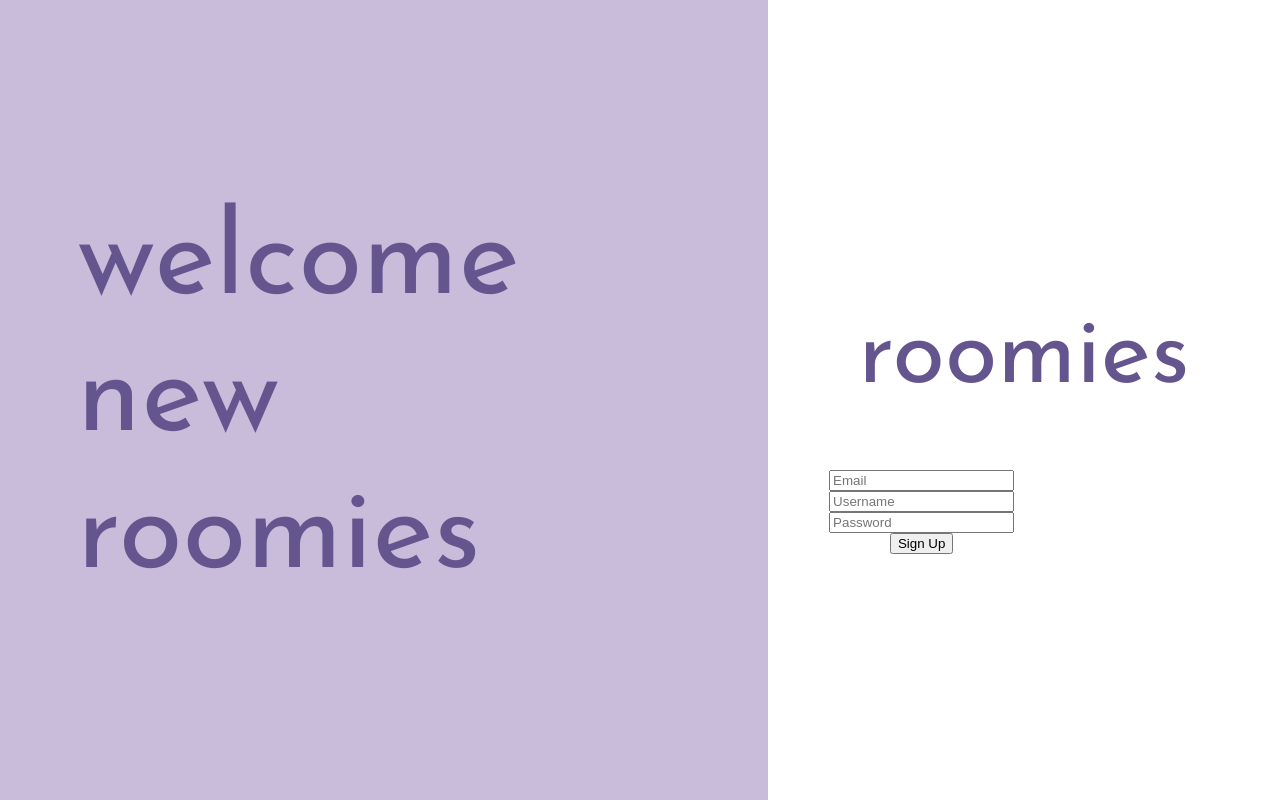
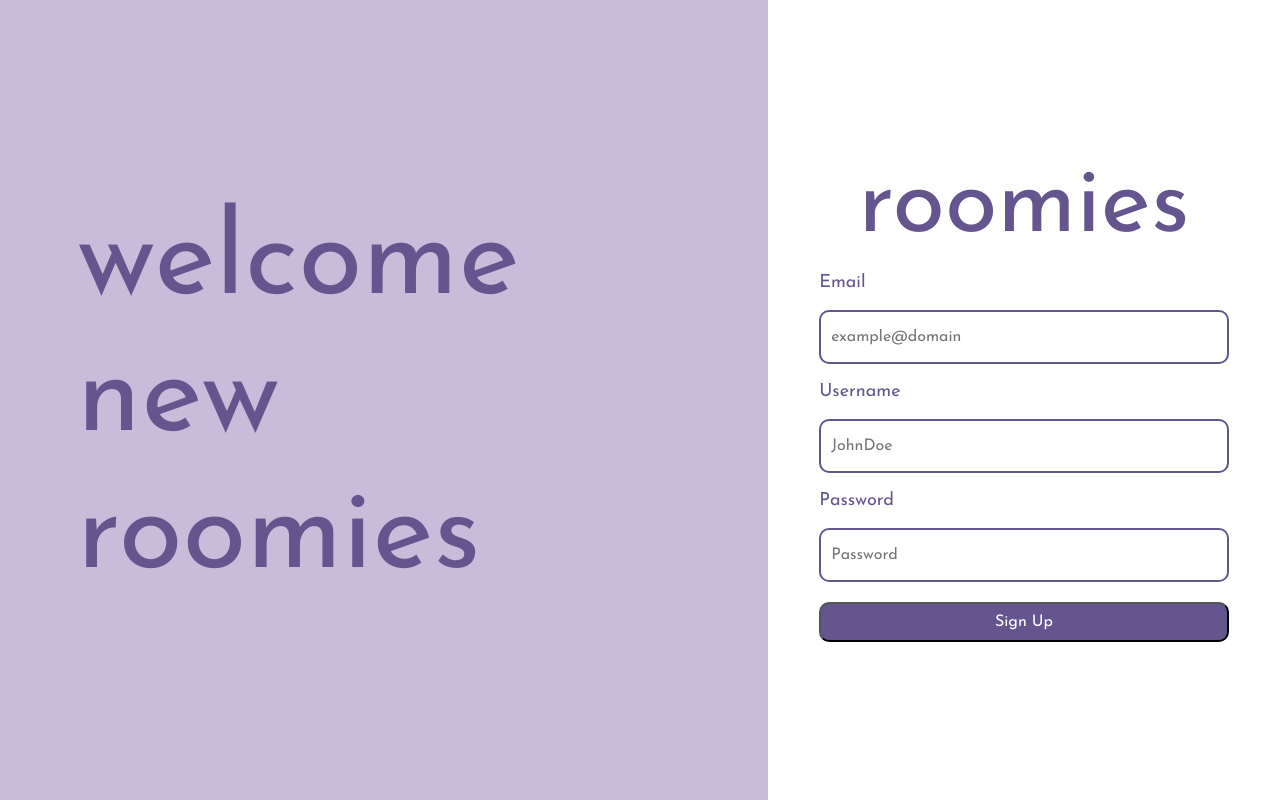
Before and after one commit to Chemplo/HackCanada, a React (Create React App) app in the folder roomies/: page /signup in a window 1280 px wide. Built offline with nearby package versions, Linux system fonts and the light colour scheme.

Commit message:
login test

```diff
--- a/roomies/src/components/AuthContext.js
+++ b/roomies/src/components/AuthContext.js
@@ -6,21 +6,29 @@ export function AuthProvider({ children }) {
     const [user, setUser] = useState(null); // Store user data
 
     // Login function
-    const login = async (email, password) => {
+    const login = async (userData) => {
         try {
-            const response = await fetch("http://localhost:5000/login", {
+            const response = await fetch("http://127.0.0.1:5000/signup", {
                 method: "POST",
-                headers: { "Content-Type": "application/json" },
-                body: JSON.stringify({ email, password }),
+                headers: {
+                    "Content-Type": "application/json",
+                },
+                body: JSON.stringify(userData),
             });
 
             const data = await response.json();
-            if (data.token) {
+
+            if (response.ok) {
+                console.log("User logged in successfully:", data);
+                if (data.token) {
                 localStorage.setItem("token", data.token);
-                setUser(data.user); // Set user data
+                setUser(data.user);
+            }
+            } else {
+                console.error("Login error:", data.error);
             }
         } catch (error) {
-            console.error("Login failed", error);
+            console.error("Error:", error);
         }
     };
 
--- a/roomies/src/pages/Login.js
+++ b/roomies/src/pages/Login.js
@@ -1,6 +1,20 @@
 import './Login.css';
+import { useState } from "react";
+import { useAuth } from "../components/AuthContext";
+import { useNavigate, Link } from "react-router-dom";
 
 function Login() {
+
+    const { login } = useAuth();
+    const [email, setEmail] = useState("");
+    const [password, setPassword] = useState("");
+    const navigate = useNavigate();
+
+    const handleSubmit = async (e) => {
+        e.preventDefault();
+        await login(email, password);
+        navigate("/"); // Redirect to home on success
+    };
 
     return (
         <>
@@ -12,7 +26,12 @@ function Login() {
             </div>
         </div>
         <div className="right">
-
+        <h2>Login</h2>
+            <form onSubmit={handleSubmit}>
+                <input type="email" placeholder="Email" value={email} onChange={(e) => setEmail(e.target.value)} required />
+                <input type="password" placeholder="Password" value={password} onChange={(e) => setPassword(e.target.value)} required />
+                <button type="submit">Login</button>
+            </form>
         </div>
         </>
     );
--- a/roomies/src/pages/Signup.css
+++ b/roomies/src/pages/Signup.css
@@ -31,6 +31,7 @@
     height: 100%;
     flex-direction: column;
     justify-content: center;
+    align-items: center;
 }
 
 .right-text {
@@ -43,13 +44,47 @@
     font-size: 96px;
     color: #65558F;
     font-weight: 400;
+    text-decoration: none;
 }
 
 .form {
     display: flex;
     position: relative;
     flex-direction: column;
-    width: 60%;
+    width: 80%;
+}
+
+.email-text, .username-text, .password-text {
+    display: flex;
+    position: relative;
+    color: #65558F;
+    font-family: "Josefin Sans", sans-serif;
+    font-size: 18px;
+}
+
+.email, .username, .password {
+    display: flex;
+    position: relative;
+    border: 2px solid #65558F;
+    border-radius: 10px;
+    height: 30px;
+    font-family: "Josefin Sans", sans-serif;
+    font-size: 16px;
+    padding: 10px;
+}
+
+.submit {
+    display: flex;
+    position: relative;
+    background: #65558F;
+    color: #FFFFFF;
+    font-family: "Josefin Sans", sans-serif;
+    font-size: 16px;
+    font-weight: 400;
+    height: 40px;
+    padding: 10px;
+    border-radius: 10px;
+    align-items: center;
     justify-content: center;
-    align-items: center;
+    margin-top: 20px;
 }
--- a/roomies/src/pages/Signup.js
+++ b/roomies/src/pages/Signup.js
@@ -1,7 +1,7 @@
 import './Signup.css';
 import { useAuth } from "../components/AuthContext.js";
 import { useState } from "react";
-import { useNavigate } from "react-router-dom";
+import { useNavigate, Link } from "react-router-dom";
 
 function Signup() {
 
@@ -38,12 +38,15 @@ function Signup() {
             </div>
         </div>
         <div className="right">
-            <h1 className="right-text">roomies</h1>
+            <Link className="right-text" to="/">roomies</Link>
             <form className="form" onSubmit={handleSignup}>
-                <input className="email" type="email" placeholder="Email" value={email} onChange={(e) => setEmail(e.target.value)} required />
-                <input className="username" type="text" name="username" placeholder="Username" value={username} onChange={(e) => setUsername(e.target.value)} required />
+                <p className="email-text">Email</p>
+                <input className="email" type="email" placeholder="example@domain" value={email} onChange={(e) => setEmail(e.target.value)} required />
+                <p className="username-text">Username</p>
+                <input className="username" type="text" name="username" placeholder="JohnDoe" value={username} onChange={(e) => setUsername(e.target.value)} required />
+                <p className="password-text">Password</p>
                 <input className="password" type="password" placeholder="Password" value={password} onChange={(e) => setPassword(e.target.value)} required />
-                <button type="submit">Sign Up</button>
+                <button className="submit" type="submit">Sign Up</button>
             </form>
         </div>
         </>
```
